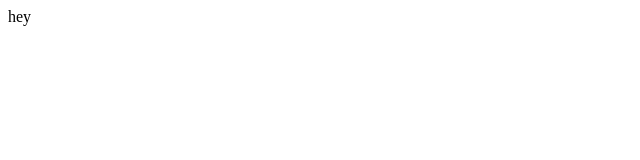
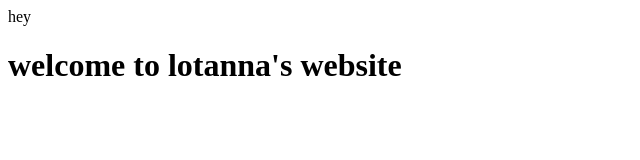
Before and after one commit to tannaaa/beginners-week-one, a plain HTML site: page index.html in a window 1280 px wide. Shown: the whole page, without its empty margins (0-640 px from the left). Drawn offline with Linux system fonts and the light colour scheme.

Commit message:
Update index.html

```diff
--- a/index.html
+++ b/index.html
@@ -1 +1,2 @@
 <html> hey <html/>
+<h1> welcome to lotanna's website <h1/>
```
